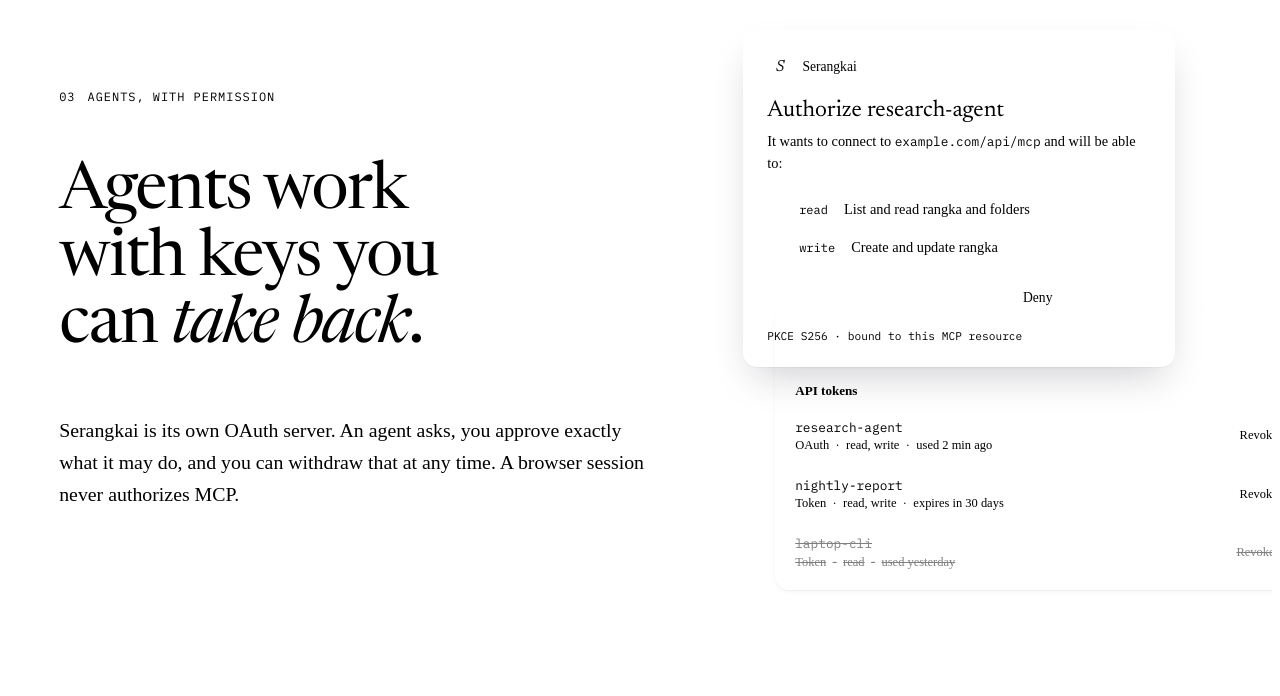
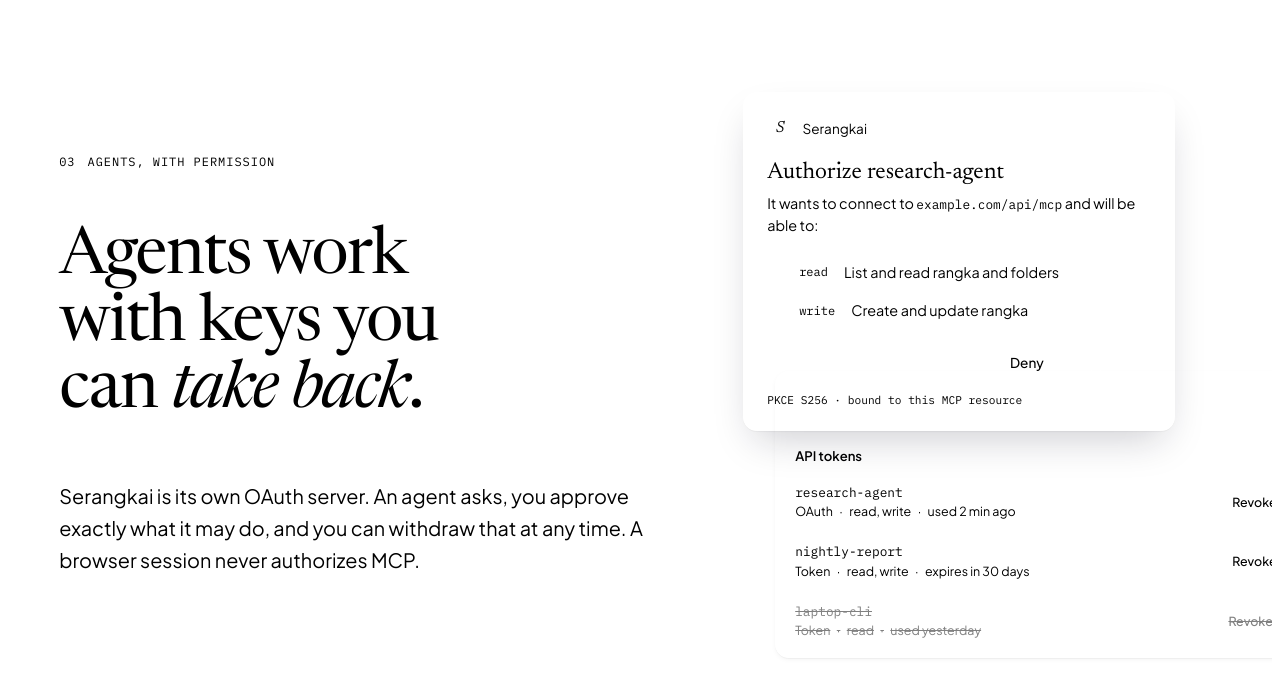
Before and after one commit to sewadahapp/serangkai, a Nuxt app: page / in a window 1280 px wide. Shown: the part 6764-7460 px from the top of the page. Built offline with nearby package versions, Linux system fonts and the light colour scheme.

Commit message:
feat(site): use the app's default theme
- primary and accent seeds from the app's nuxt.config
- Plus Jakarta Sans for UI and docs text; serif and mono stay on the landing

```diff
--- /dev/null
+++ b/app/assets/css/brand.css
@@ -0,0 +1,15 @@
+/* Serangkai's default app theme, shared by the landing page and the docs.
+   Colors come from `selaras.theme.colors` in nuxt.config.ts; this file adds
+   the app's UI typeface. Keep both in step with the app's nuxt.config.ts and
+   app/assets/css/main.css on master. */
+@font-face {
+  font-family: 'Plus Jakarta Sans';
+  font-style: normal;
+  font-weight: 400 700;
+  font-display: swap;
+  src: url('../fonts/plus-jakarta-sans-latin.woff2') format('woff2');
+}
+
+html {
+  font-family: 'Plus Jakarta Sans', ui-sans-serif, system-ui, sans-serif;
+}
--- a/nuxt.config.ts
+++ b/nuxt.config.ts
@@ -1,6 +1,16 @@
+import { defineColorFromSeed } from '@sewadah/selaras/theme'
+
+// The app's default theme (see nuxt.config.ts on master). Change both together.
+const brand = {
+  primary: defineColorFromSeed('#2563EB'),
+  accent: defineColorFromSeed('#EA580C'),
+}
+
 export default defineNuxtConfig({
   extends: ['@sewadah/selaras-docs'],
   modules: ['@nuxt/eslint'],
+  css: ['~/assets/css/brand.css'],
+  selaras: { theme: { colors: brand } },
   compatibilityDate: '2026-10-23',
   devtools: { enabled: true },
   app: {
```
Also changed, not shown: app/assets/fonts/plus-jakarta-sans-latin.woff2 (added).
